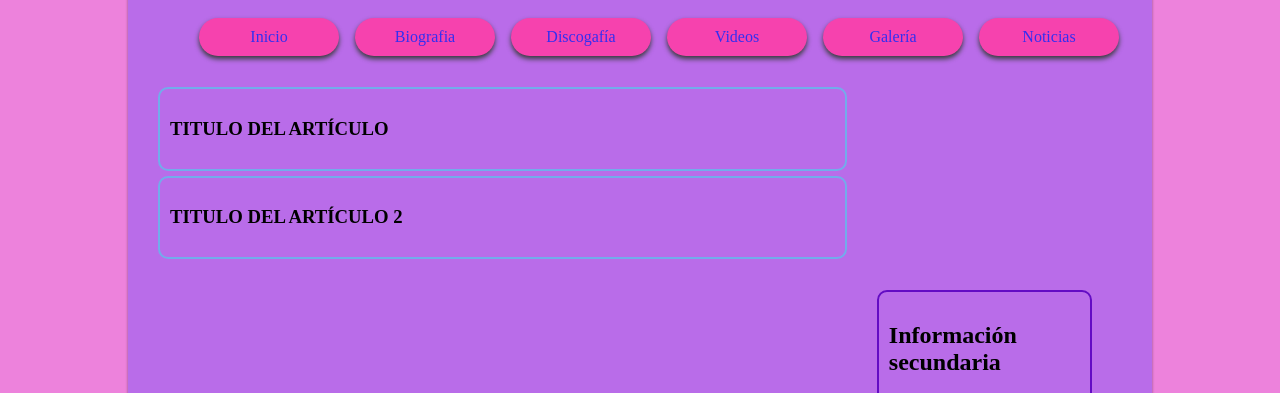
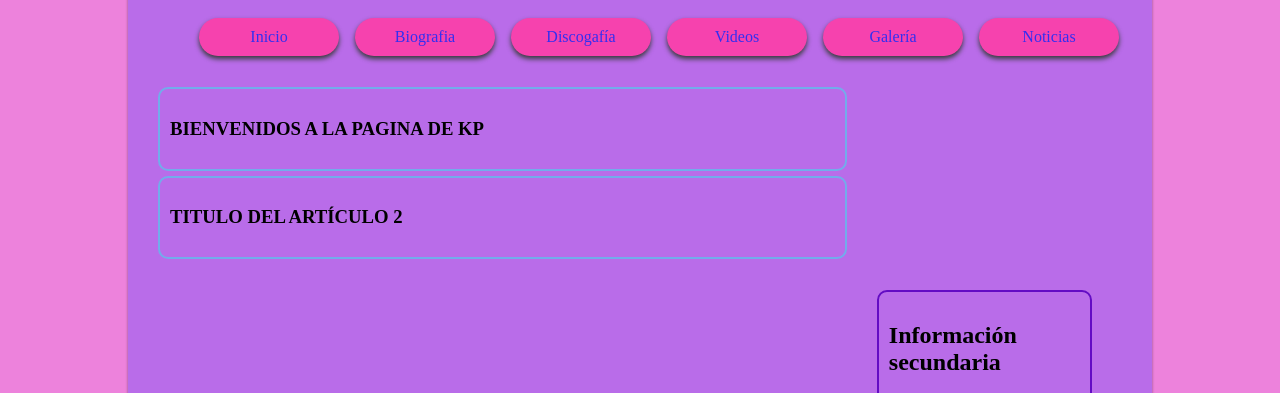
Before and after one commit to anafloresn01/esc-proy, a plain HTML site: page index.html in a window 1280 px wide. Shown: the part 216-609 px from the top of the page. Drawn offline with Linux system fonts and the light colour scheme.

Commit message:
hice un cambio en el apartado del titulo

```diff
--- a/index.html
+++ b/index.html
@@ -38,7 +38,7 @@
 
 <section>
   <article >
-    <h1> TITULO DEL ARTÍCULO</h1>
+    <h1>   BIENVENIDOS A LA PAGINA DE KP</h1>
   </article>
 
   <article >
```
